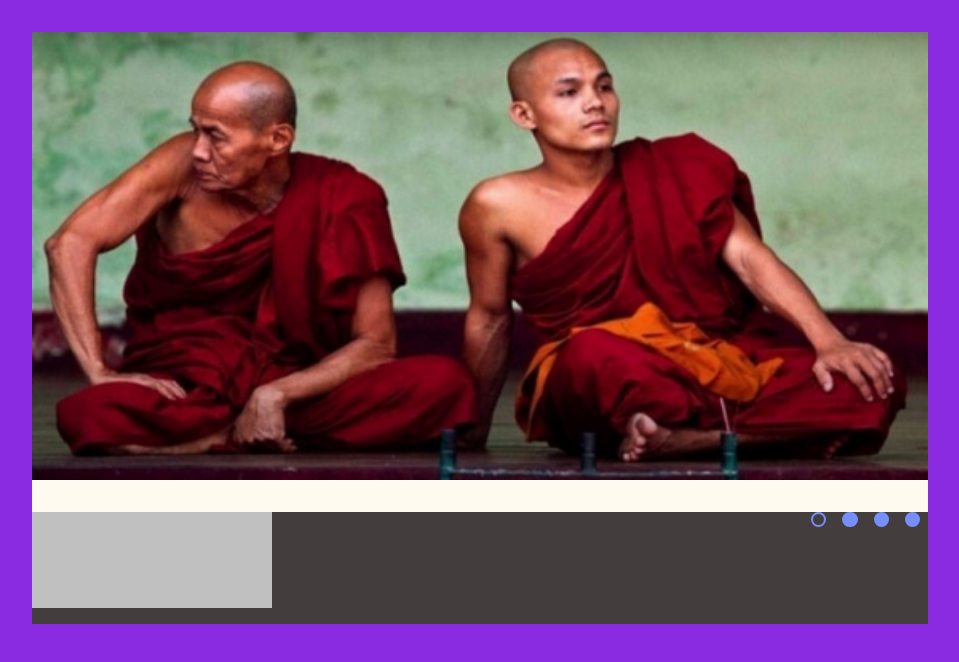
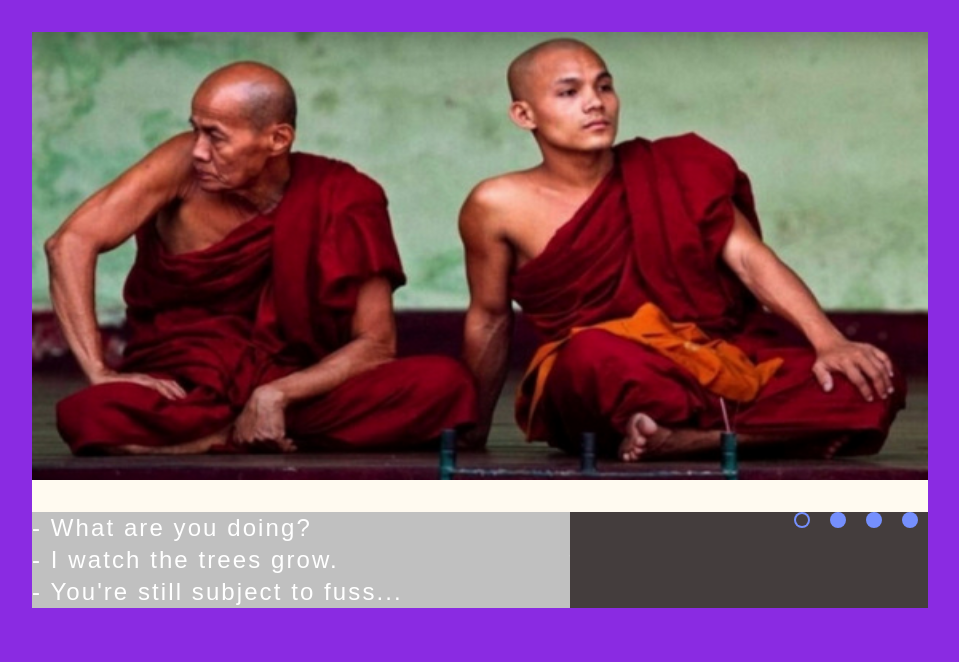
Before and after one commit to atcherdsd/cssMemSlider, a plain HTML site: page cssMemSlider/index.html in a window 1280 px wide. Shown: the whole page, without its empty margins (160-1119 px from the left). Drawn offline with Linux system fonts and the light colour scheme.

Commit message:
feat: add captures for images (Thu, May 12, 2022 04:46:08 PM)

```diff
--- a/cssMemSlider/index.html
+++ b/cssMemSlider/index.html
@@ -31,7 +31,20 @@
             </div>
 
             <div class="container-content">
-                <div class="capture"></div>
+                <div class="container-capture">
+                    <div class="capture">
+                        <span>- What are you doing?<br>
+                            - I watch the trees grow.<br>
+                            - You're still subject to fuss...
+                        </span>
+                        <span>It's not magic, but I'm sure you're reading
+                            this post right now with your legs crossed
+                        </span>
+                        <span>Have you ever seen crocodiles calling for help?</span>
+                        <span>Bought an aquarium<br> Now the cat has its own TV</span>
+                    </div>
+                </div>
+
                 <div class="control-block">
                     <div class="control-items">
                         <label for="monk">
--- a/cssMemSlider/style.css
+++ b/cssMemSlider/style.css
@@ -68,6 +68,47 @@ body {
   display: flex;
 }
 
+.image {
+  width: 25%;
+  transition: 2s;
+}
+
+img {
+  width: 100%;
+  height: 100%;
+}
+
+.container-content {
+  width: 100%;
+  max-height: 7rem;
+  background-color: #443d3d;
+  display: flex;
+  justify-content: space-between;
+}
+
+.container-capture {
+  width: 60%;
+  display: flex;
+}
+.capture {
+  height: 100%;
+  width: 400%;
+  overflow: hidden;
+  min-height: 6rem;
+  background-color: silver;
+  font-size: 1.5em;
+  letter-spacing: 0.13rem;
+  display: flex;
+  line-height: 2rem;
+  color: #fff;
+}
+
+.capture span {
+  display: inline-block;
+  min-width: 100%;
+  transition: 2s;
+}
+
 input {
   display: none;
 }
@@ -87,62 +128,35 @@ margin-left: -50%;
 #aqua:checked~.img-content > .first {
   margin-left: -75%;
 }
-
-#monk,
-#magic,
-#crocodile,
-#aqua {
-  order: 1;
+#monk:checked~.container-content span:nth-child(1) {
+  margin-left: 0;
 }
-
-.image {
-  width: 25%;
-  transition: 2s;
+#magic:checked~.container-content span:nth-child(1) {
+  margin-left: -100%;
 }
-
-img {
-  width: 100%;
-  height: 100%;
+#crocodile:checked~.container-content span:nth-child(1) {
+  margin-left: -200%;
 }
-
-.container-content {
-  width: 100%;
-  min-height: 7rem;
-  background-color: #443d3d;
-  display: flex;
-  justify-content: space-between;
-}
-
-.capture {
-  height: 100%;
-  min-width: 15rem;
-  min-height: 6rem;
-  background-color: silver;
+#aqua:checked~.container-content span:nth-child(1) {
+  margin-left: -300%;
 }
 
 .control-block {
-  display: flex;
-  height: 100%;
-  justify-content: flex-end;
-  align-items: flex-start;
+  width: 9rem;
 }
 
 .control-items {
   display: flex;
   justify-content: space-around;
-  align-items: center;
 }
 
 label {
-  width: 0.95rem;
-  height: 0.95rem;
+  width: 1rem;
+  height: 1rem;
   border-radius: 50%;
   background-color: #758ffd;
   cursor: pointer;
-  display: flex;
-  align-items: center;
-  justify-content: center;
-  margin: 0 0.5rem;
+  display: inline-block;
 }
 
 label:hover {
@@ -154,18 +168,18 @@ label:active {
 }
 
 .control-item {
-  width: 1.5rem;
-  height: 1.5rem;
+  width: 2rem;
+  height: 2rem;
   background-color: transparent;
-  text-align: center;
   border-radius: 50%;
   display: flex;
   align-items: center;
   justify-content: center;
+  transform: translate(-25%, -25%);
 }
 .inner {
-  width: 0.7rem;
-  height: 0.7rem;
+  width: 0.75rem;
+  height: 0.75rem;
   transition: 0.2s all linear;
   border-radius: 50%;
   opacity: 0;
```
